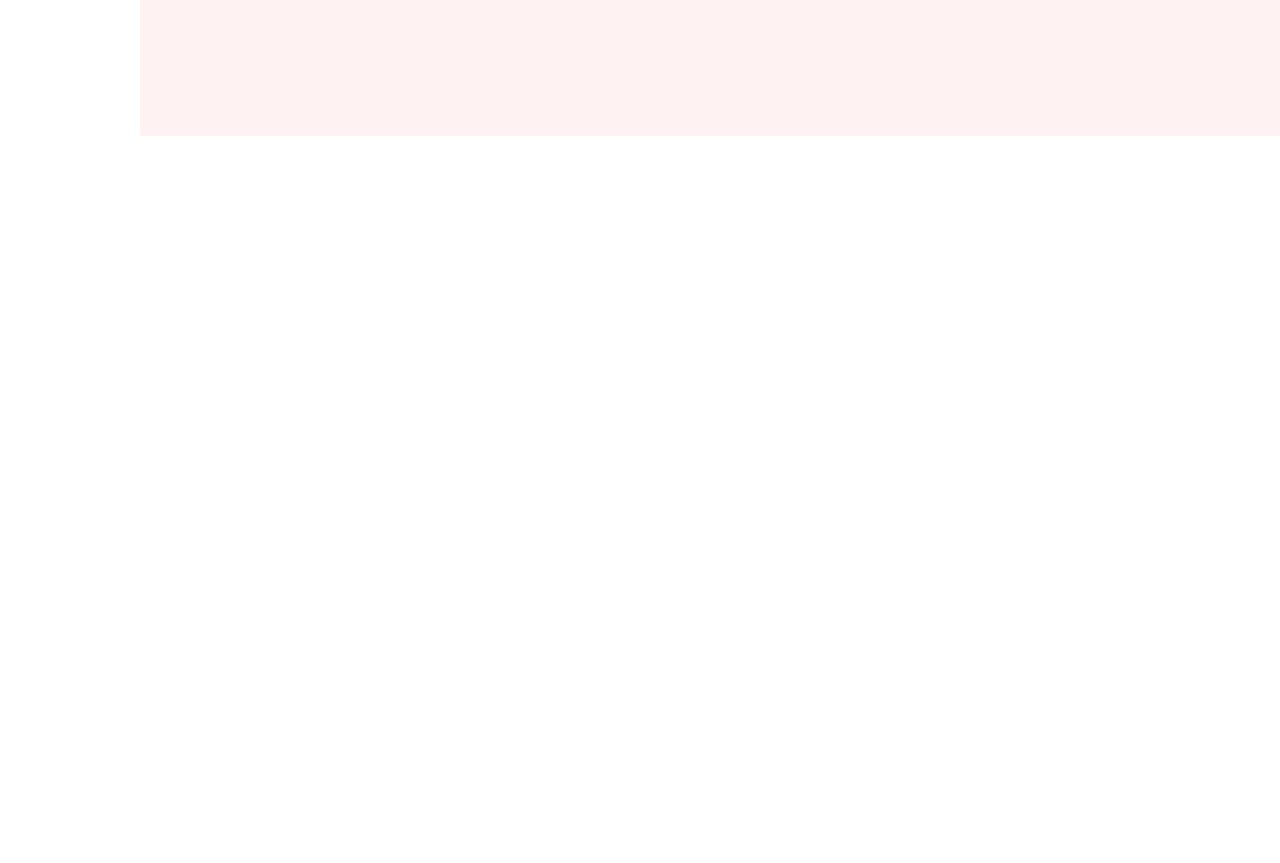
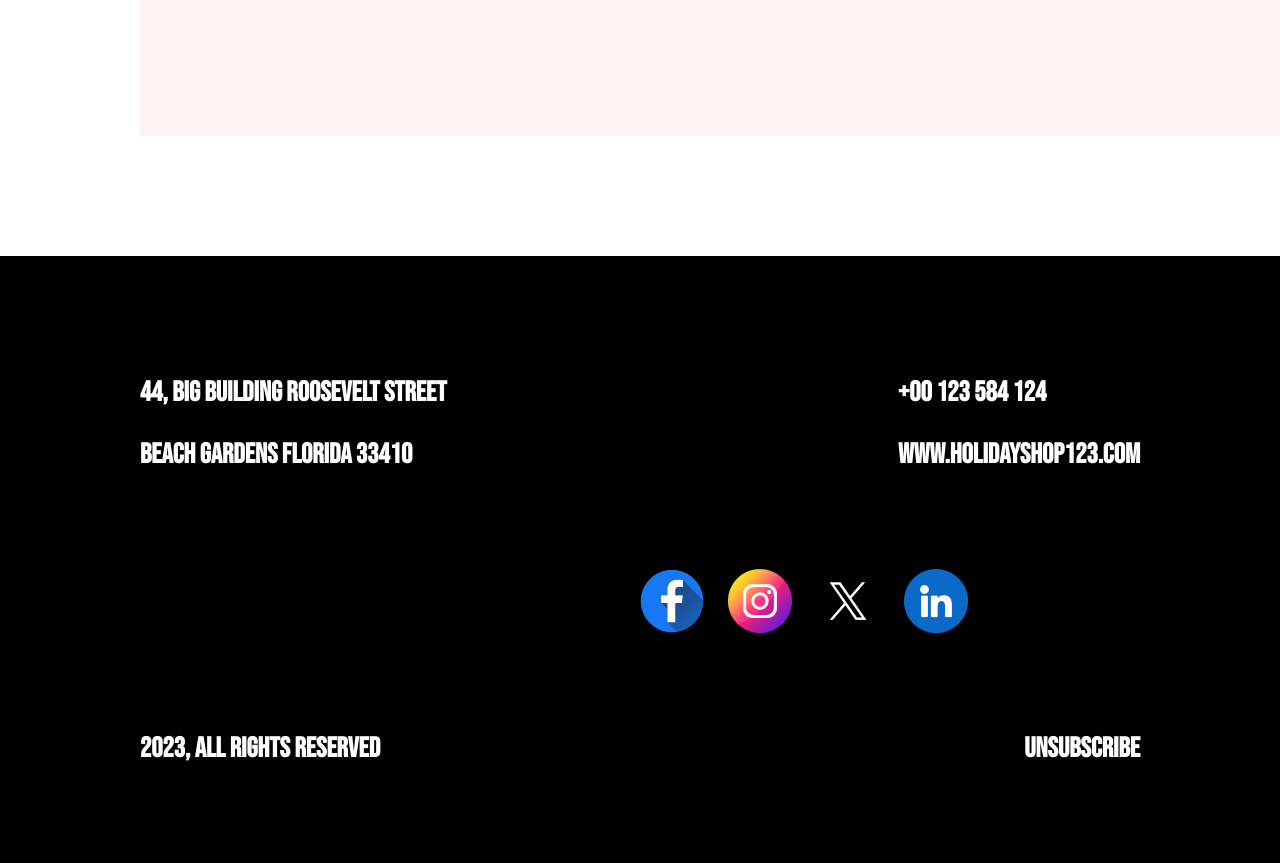
Before and after one commit to Mahim2000/B9A1-NewYearPortfolio, a plain HTML site: page index.html in a window 1280 px wide. Shown: the part 6725-7588 px from the top of the page. Before the commit the page ends 6981 px from the top, so only its background shows below. Drawn offline with Linux system fonts and the light colour scheme.

Commit message:
Added Footer and Finished

```diff
--- a/index.html
+++ b/index.html
@@ -128,7 +128,32 @@
 
     <!-- FOOTER START -->
     <footer>
-
+        <section class="address-phone">
+            <div class="address">
+                <h3>44, Big Building Roosevelt Street</h1>
+                <br>
+                <h3>Beach Gardens Florida 33410</h1>
+            </div>
+            <div class="phone-web">
+                <h3>+00 123 584 124</h3>
+                <br>
+                <h3>www.holidayshop123.com</h3>
+            </div>
+        </section>
+        <section class="icons-web">
+            <img src="images/icons/Facebook.png" alt="">
+            <img src="images/icons/Instagram.png" alt="">
+            <img src="images/icons/Twitter.png" alt="">
+            <img src="images/icons/Linkedin.png" alt="">
+        </section>
+        <section class="all-rights">
+            <div class="rights-part">
+                <h3>2023, All Rights Reserved</h1>
+            </div>
+            <div class="unsub">
+                <h3>Unsubscribe</h3>
+            </div>
+        </section>
     </footer>
     <!-- FOOTER END -->
 
--- a/styles/newyear.css
+++ b/styles/newyear.css
@@ -303,6 +303,8 @@ header{
     width: 896px;
 }
 
+
+/* PRODUCT STYLES */
 #best-gifts{
     color: #F00;
     font-family: 'Rajdhani';
@@ -338,6 +340,7 @@ header{
     margin-right: 140px;
 }
 
+/* NEWSLETTER STYLES */
 .newsletter{
     background: rgba(255, 0, 0, 0.05);
     width: 1320px;
@@ -391,3 +394,45 @@ header{
     font-size: 20px;
     font-weight: 600;
 }
+
+/* FOOTER STYLES */
+
+footer{
+    margin-top: 120px;
+    background: #000000;
+}
+
+.address-phone{
+    padding-top: 120px;
+    padding-left: 140px;
+    padding-right: 140px;
+    display: flex;
+    justify-content: space-between;
+    color: #FFF;
+    padding-bottom: 98px;
+
+    font-family: Bebas Neue;
+    font-size: 24px;
+    font-weight: 500;
+}
+
+.icons-web{
+    display: flex;
+    align-items: center;
+    padding-left: 640px;
+    gap: 24px;
+    padding-bottom: 98px;
+}
+
+.all-rights{
+    padding-left: 140px;
+    padding-right: 140px;
+    display: flex;
+    justify-content: space-between;
+    color: #FFF;
+    padding-bottom: 98px;
+
+    font-family: Bebas Neue;
+    font-size: 24px;
+    font-weight: 500;
+}
```
